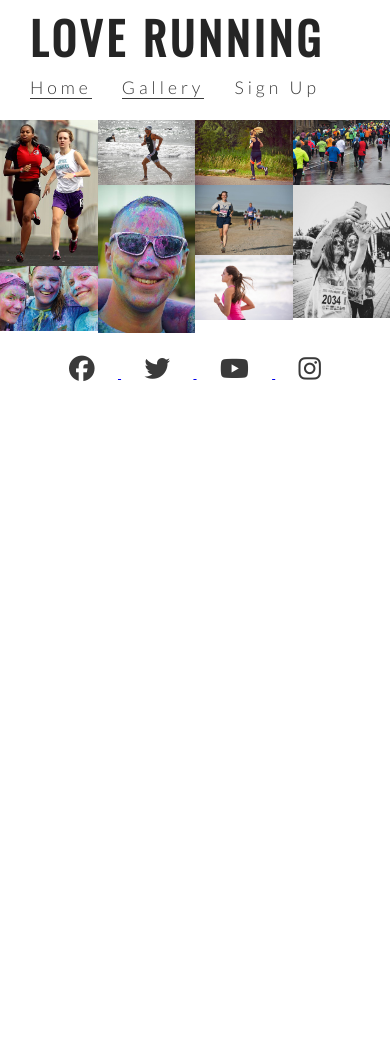
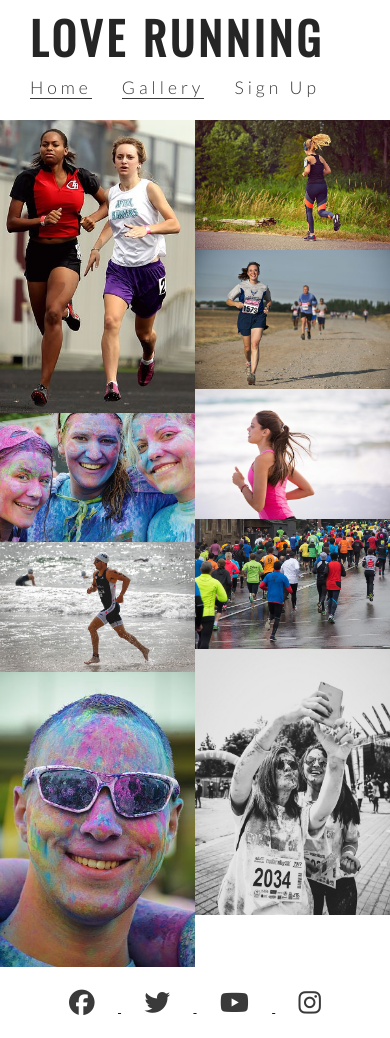
Before and after one commit to dkelly255/love-running, a plain HTML site: page gallery.html in a window 390 px wide. Before the commit the page ends 844 px from the top, so only its background shows below. Drawn offline with nearby package versions, Linux system fonts and the light colour scheme.

Commit message:
style gallery for responsive design

```diff
--- a/assets/css/style.css
+++ b/assets/css/style.css
@@ -309,7 +309,7 @@ hr {
     width: 90%;
     height: 1200px;
     margin: 0 auto;
-
+}
     .left-about-heading, .right-about-heading {
         width: inherit;
     }
@@ -325,4 +325,15 @@ padding: 0 20px;
 }
 
 
+#photos {
+    column-count: 3;
 }
+
+}
+
+@media screen and (max-width: 800px) {
+    #photos {
+        column-count: 2;
+    }
+
+}
```
